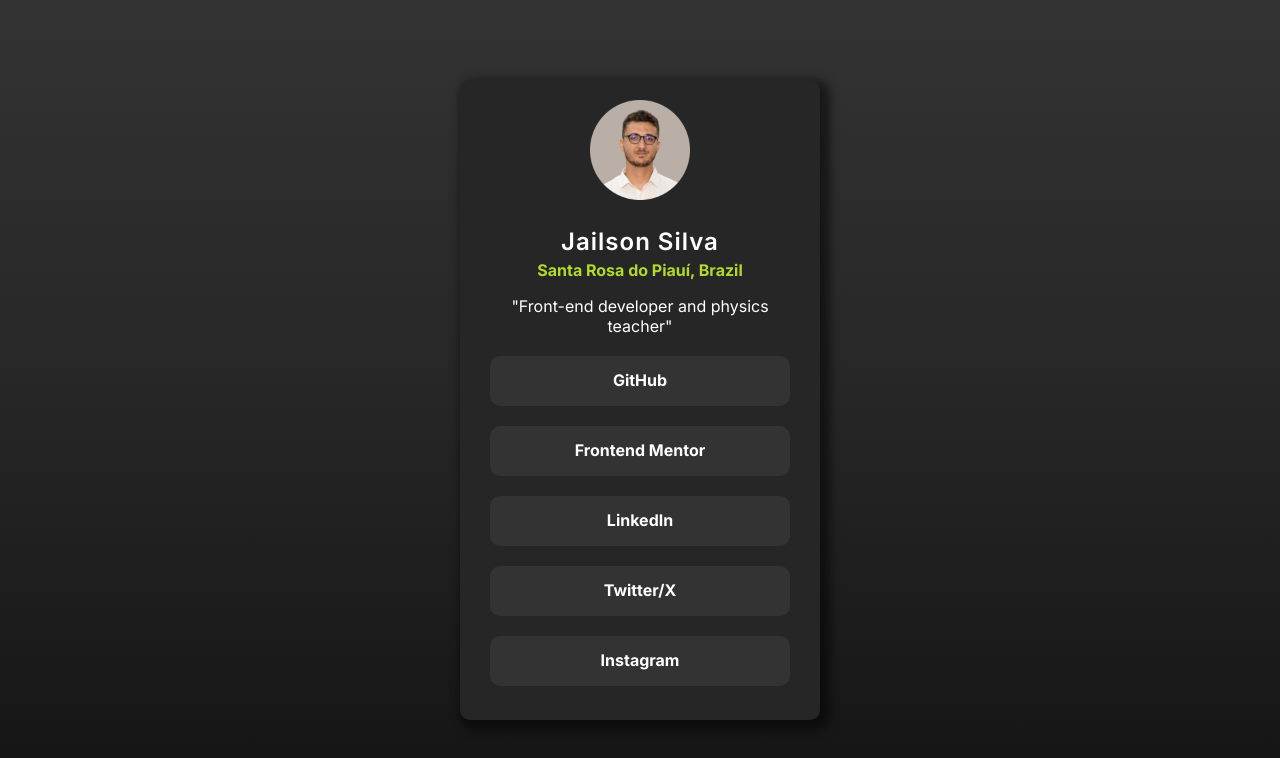
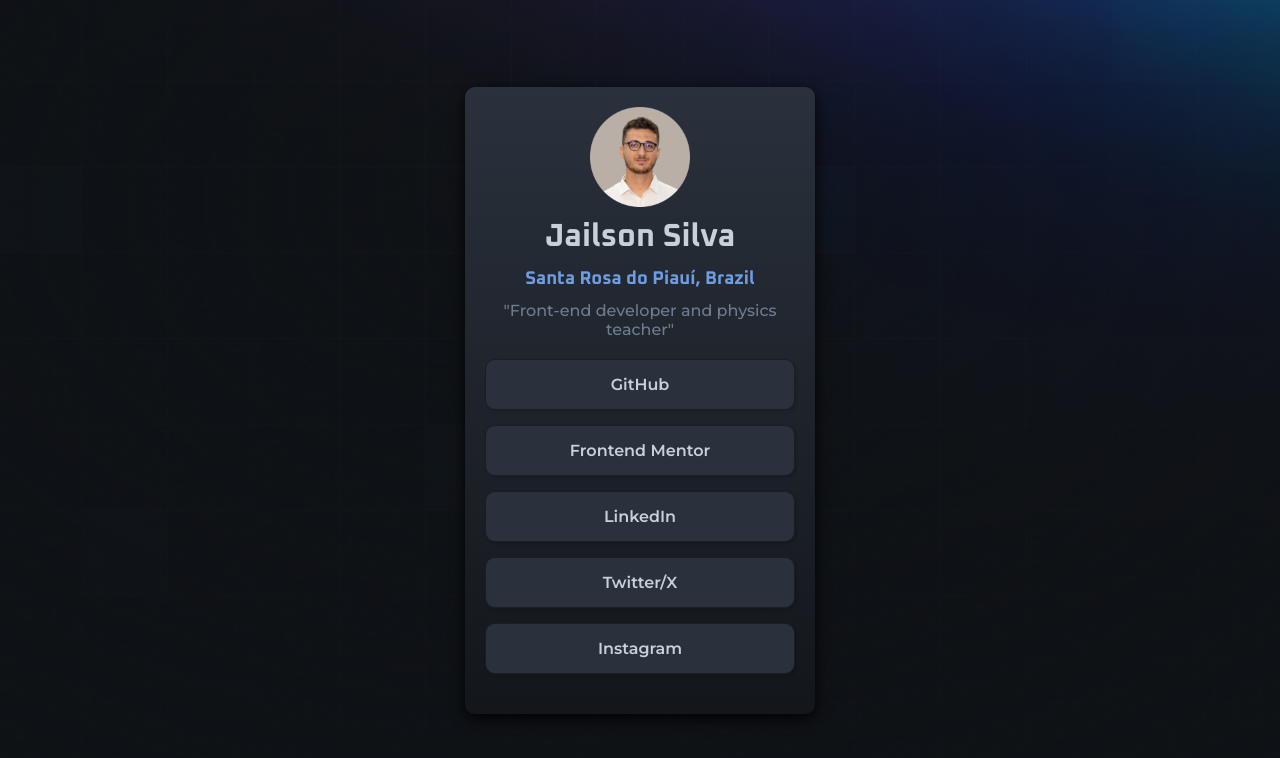
Before and after one commit to jailsonsilva98/social-links-profile, a plain HTML site: page index.html in a window 1280 px wide. Drawn offline with Linux system fonts and the light colour scheme.

Commit message:
Atualização de design

```diff
--- a/estilo/style.css
+++ /dev/null
@@ -1,163 +0,0 @@
-@charset "UTF-8";
-
-@import url('https://fonts.googleapis.com/css2?family=Inter:ital,opsz,wght@0,14..32,100..900;1,14..32,100..900&display=swap');
-
-* {
-    margin: 0px;
-    padding: 0px;
-}
-
-:root {
-    --cor1: #141414;
-    --cor2: #262626;
-    --cor3: #333333;
-    --cor4: #B3D929;
-    --cor5: white;
-    --fonte1: "Inter", serif;
-}
-
-body {
-    background-image: linear-gradient(to top, var(--cor1), var(--cor2), var(--cor3));
-    height: 100vh;
-}
-
-div {
-    background-color: var(--cor2);
-    font-family: var(--fonte1);
-    text-align: center;
-    width: 320px;
-    height: 600px;
-    border-radius: 10px;
-    padding: 20px;
-    position: absolute;
-    top: 50%;
-    left: 50%;
-    transform: translate(-50%, -50%);
-    box-shadow: 5px 5px 10px 5px rgba(0, 0, 0, 0.5);
-}
-
-img {
-    width: 100px;
-    height: 100px;
-    padding-bottom: 20px;
-}
-
-h1 {
-    color: var(--cor5);
-    font-size: 1.5em;
-    font-weight: 600;
-    line-height: 150%;
-    letter-spacing: 1px;
-}
-
-h2 {
-    color: var(--cor4);
-    font-size: 1em;
-    padding-bottom: 16px;
-}
-
-p {
-    color: var(--cor5);
-    padding-bottom: 20px;
-}
-
-li {
-    list-style: none;
-}
-
-a {
-    color: var(--cor5);
-    text-decoration: none;
-    font-weight: bold;
-    line-height: 300%;
-}
-
-li#link1 {
-    background-color: var(--cor3);
-    margin: auto;
-    border-radius: 10px;
-    width: 300px;
-    height: 50px;
-    margin-bottom: 20px;
-}
-
-li#link1:hover {
-    background-color: var(--cor4);
-    transition: 0.3s;
-}
-
-li#link1:hover a {
-    color: var(--cor3);
-}
-
-li#link2 {
-    background-color: var(--cor3);
-    margin: auto;
-    border-radius: 10px;
-    width: 300px;
-    height: 50px;
-    margin-bottom: 20px;
-}
-
-li#link2:hover {
-    background-color: var(--cor4);
-    transition: 0.3s;
-}
-
-li#link2:hover a {
-    color: var(--cor3);
-}
-
-li#link3 {
-    background-color: var(--cor3);
-    margin: auto;
-    border-radius: 10px;
-    width: 300px;
-    height: 50px;
-    margin-bottom: 20px;
-}
-
-li#link3:hover {
-    background-color: var(--cor4);
-    transition: 0.3s;
-}
-
-li#link3:hover a {
-    color: var(--cor3);
-}
-
-li#link4 {
-    background-color: var(--cor3);
-    margin: auto;
-    border-radius: 10px;
-    width: 300px;
-    height: 50px;
-    margin-bottom: 20px;
-}
-
-li#link4:hover {
-    background-color: var(--cor4);
-    transition: 0.3s;
-}
-
-li#link4:hover a {
-    color: var(--cor3);
-}
-
-li#link5 {
-    background-color: var(--cor3);
-    margin: auto;
-    border-radius: 10px;
-    width: 300px;
-    height: 50px;
-    margin-bottom: 20px;
-}
-
-li#link5:hover {
-    background-color: var(--cor4);
-    transition: 0.3s;
-}
-
-li#link5:hover a {
-    color: var(--cor3);
-}
--- a/index.html
+++ b/index.html
@@ -1,32 +1,36 @@
 <!DOCTYPE html>
-<html lang="en">
+<html lang="pt-br">
 <head>
     <meta charset="UTF-8">
     <meta name="viewport" content="width=device-width, initial-scale=1.0">
     <title>Social Links Profile</title>
+    <link rel="preconnect" href="https://fonts.googleapis.com">
+    <link rel="preconnect" href="https://fonts.gstatic.com" crossorigin>
+    <link href="https://fonts.googleapis.com/css2?family=Montserrat:ital,wght@0,100..900;1,100..900&family=Oxanium:wght@200..800&display=swap" rel="stylesheet">
     <link rel="shortcut icon" href="imagens/favicon.ico" type="image/x-icon">
-    <link rel="stylesheet" href="estilo/style.css">
+    <link rel="stylesheet" href="style.css">
 </head>
 <body>
-    <div>
-        <img src="imagens/foto-de-perfil.png" alt="Foto de perfil">
-        <h1>Jailson Silva</h1>
+    <main>
+        <section>
+            <div id="profile">
+                <img src="imagens/foto-de-perfil.png" alt="Foto de perfil">
 
-        <h2>Santa Rosa do Piauí, Brazil</h2>
+                <h1>Jailson Silva</h1>
 
-        <p>"Front-end developer and physics teacher"</p>
+                <h3>Santa Rosa do Piauí, Brazil</h3>
 
-        <ul>
-            <li id="link1"><a href="https://github.com/jailsonsilva98" target="_blank">GitHub</a></li>
+                <p>"Front-end developer and physics teacher"</p>
+            </div>
 
-            <li id="link2"><a href="https://www.frontendmentor.io/profile/jailsonsilva98" target="_blank">Frontend Mentor</a></li>
-
-            <li id="link3"><a href="https://www.linkedin.com/in/jailsonsilva98/" target="_blank">LinkedIn</a></li>
-
-            <li id="link4"><a href="https://x.com/jailsonsilva98" target="_blank">Twitter/X</a></li>
-
-            <li id="link5"><a href="https://www.instagram.com/jailsonsilva98/" target="_blank">Instagram</a></li>
-        </ul>
-    </div>
+            <div id="links">
+                <a href="https://github.com/jailsonsilva98" target="_blank">GitHub</a>
+                <a href="https://www.frontendmentor.io/profile/jailsonsilva98" target="_blank">Frontend Mentor</a>
+                <a href="https://www.linkedin.com/in/jailsonsilva98/" target="_blank">LinkedIn</a>
+                <a href="https://x.com/jailsonsilva98" target="_blank">Twitter/X</a>
+                <a href="https://www.instagram.com/jailsonsilva98/" target="_blank">Instagram</a>
+            </div>
+        </section>
+    </main>
 </body>
 </html>
--- /dev/null
+++ b/style.css
@@ -0,0 +1,100 @@
+@charset "UTF-8";
+
+* {
+    margin: 0;
+    padding: 0;
+    box-sizing: border-box;
+    text-decoration: none;
+}
+
+:root {
+    font-family: 'Montserrat', serif;
+
+    --cor-blue: #6F9DE2;
+
+    --cor-gray100: #C8D0DA;
+    --cor-gray200: #95A1B1;
+    --cor-gray300: #6F7D90;
+    --cor-gray400: #2A313C;
+    --cor-gray500: #21252C;
+    --cor-gray600: #191D24;
+    --cor-gray700: #13161B;
+    --cor-gray800: #0F1216;
+}
+
+
+main {
+    background: url('imagens/bg.jpg') no-repeat center/cover;
+    width: 100vw;
+    height: 100vh;
+    display: flex;
+    flex-flow: row nowrap;
+    justify-content: center;
+    align-items: center;
+    padding: 10px;
+}
+
+section {
+    text-align: center;
+    background-image: linear-gradient(to bottom, #2A313C, #13161B);
+    flex-basis: 350px;
+    padding: 20px;
+    border-radius: 10px;
+    box-shadow: rgba(0, 0, 0, 0.850) 0px 5px 15px;
+}
+
+div#profile {
+    display: flex;
+    flex-flow: column nowrap;
+    align-items: center;
+    gap: 10px;
+}
+
+img {
+    width: 100px;
+    height: 100px;
+}
+
+div#profile h1 {
+    font-family: 'Oxanium', serif;
+    font-weight: 700;
+    font-size: 2rem;
+    color: var(--cor-gray100);
+}
+
+div#profile h3 {
+    font-family: 'Oxanium', serif;
+    font-size: 1.15rem;
+    color: var(--cor-blue);
+}
+
+div#profile p {
+    font-size: 1rem;
+    font-weight: 500;
+    color: var(--cor-gray300);
+}
+
+
+div#links {
+    display: flex;
+    flex-flow: column nowrap;
+    gap: 15px;
+    margin: 20px 0;
+}
+
+div#links a {
+    background-color: var(--cor-gray400);
+    color: var(--cor-gray100);
+    font-size: 1rem;
+    font-weight: 600;
+    padding: 15px;
+    border: 1px solid var(--cor-gray600);
+    border-radius: 10px;
+    box-shadow: rgba(0, 0, 0, 0.15) 1.95px 1.95px 2.6px;
+}
+
+div#links a:hover {
+    background-color: var(--cor-blue);
+    color: var(--cor-gray600);
+    transition: .5s;
+}
```
Also changed, not shown: imagens/bg.jpg (added).
